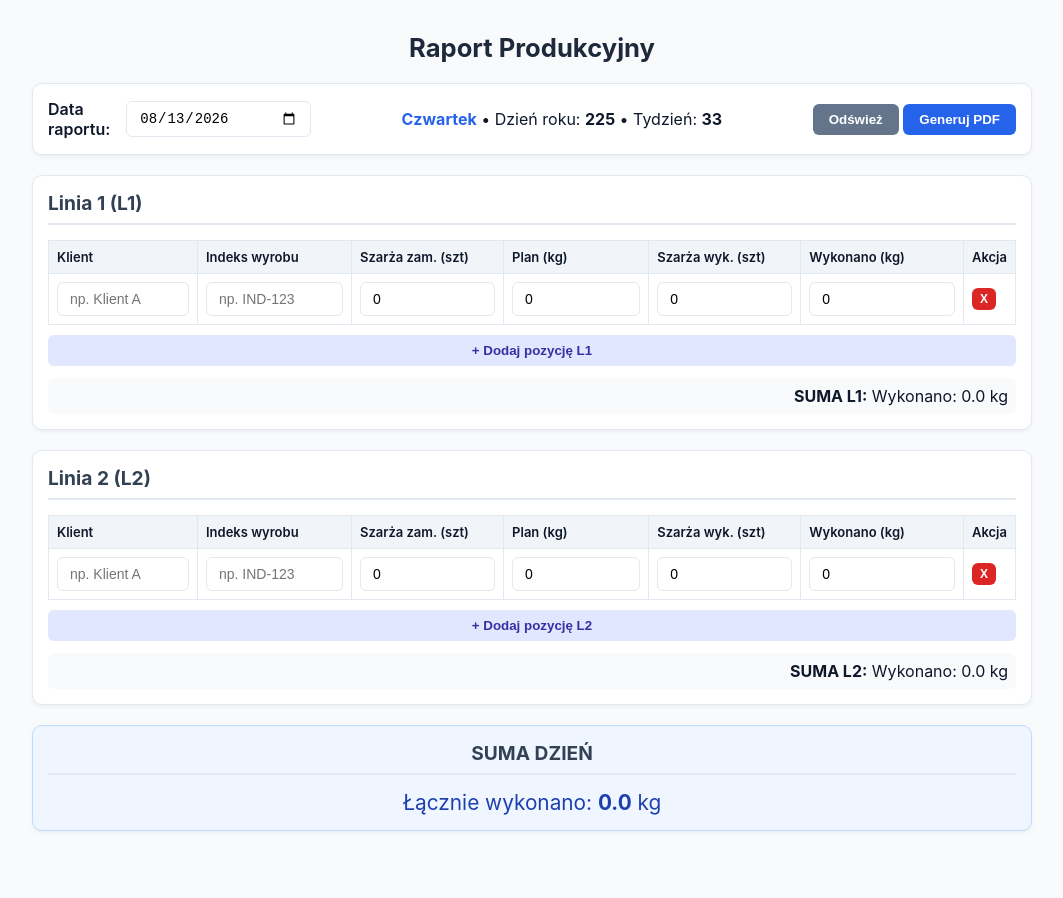
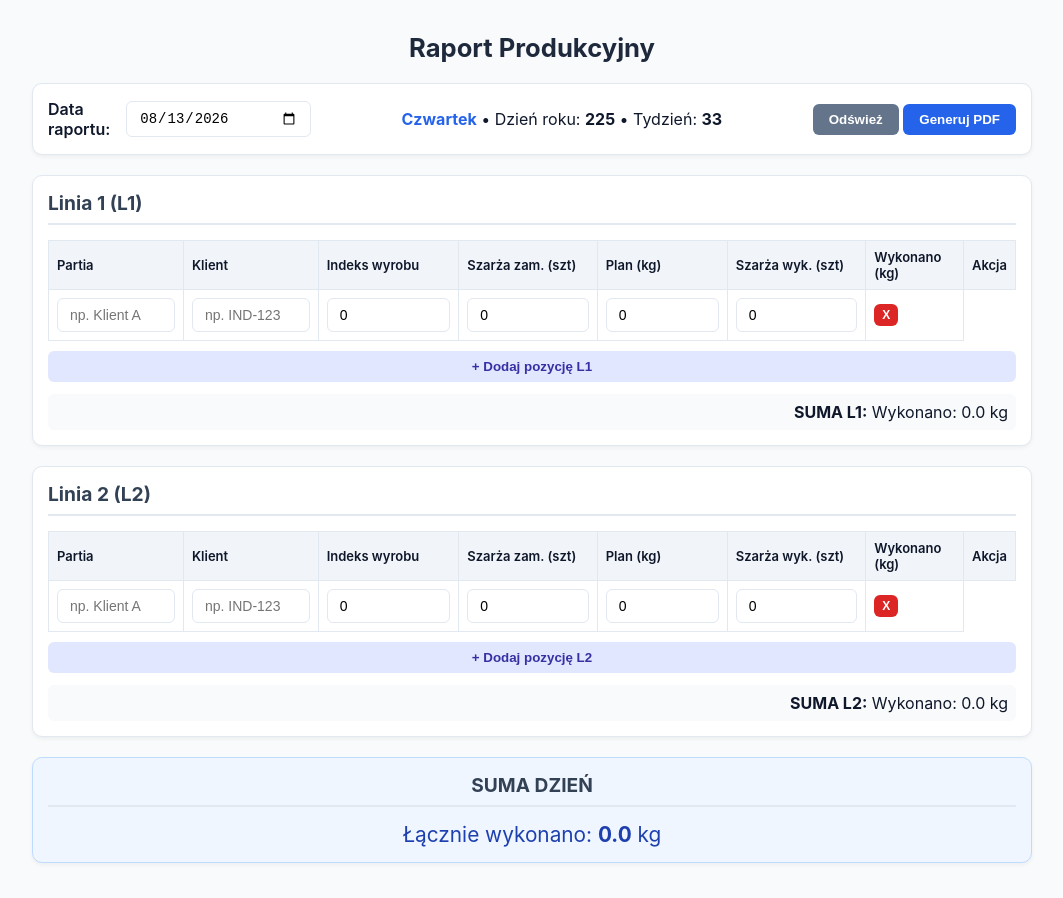
Before and after one commit to pawelse/plan-produkcji, a plain HTML site: page index.html in a window 1280 px wide. Shown: the whole page, without its empty margins (108-1171 px from the left). Before the commit the page ends 866 px from the top, so only its background shows below. Drawn offline with Linux system fonts and the light colour scheme.

Commit message:
Update index.html

```diff
--- a/index.html
+++ b/index.html
@@ -14,7 +14,7 @@
         <div class="card top-bar">
             <div class="input-group">
                 <label for="data-raportu">Data raportu:</label>
-                <input type="date" id="data-raportu" onchange="aktualizujInfoODacie()">
+                <input type="date" id="data-raportu" onchange="przeliczWszystkiePartieIInfo()">
             </div>
 
             <!-- Informacje o wybranej dacie -->
@@ -39,6 +39,7 @@
                 <table id="tabela-l1">
                     <thead>
                         <tr>
+                            <th>Partia</th>
                             <th>Klient</th>
                             <th>Indeks wyrobu</th>
                             <th>Szarża zam. (szt)</th>
@@ -53,7 +54,7 @@
                     </tbody>
                 </table>
             </div>
-            <button class="btn btn-add" onclick="dodajWiersz('tbody-l1')">+ Dodaj pozycję L1</button>
+            <button class="btn btn-add" onclick="dodajWiersz('tbody-l1', '10')">+ Dodaj pozycję L1</button>
 
             <div class="podsumowanie-linia">
                 <strong>SUMA L1:</strong> Wykonano: <span id="suma-l1-kg">0</span> kg
@@ -67,6 +68,7 @@
                 <table id="tabela-l2">
                     <thead>
                         <tr>
+                            <th>Partia</th>
                             <th>Klient</th>
                             <th>Indeks wyrobu</th>
                             <th>Szarża zam. (szt)</th>
@@ -81,7 +83,7 @@
                     </tbody>
                 </table>
             </div>
-            <button class="btn btn-add" onclick="dodajWiersz('tbody-l2')">+ Dodaj pozycję L2</button>
+            <button class="btn btn-add" onclick="dodajWiersz('tbody-l2', '20')">+ Dodaj pozycję L2</button>
 
             <div class="podsumowanie-linia">
                 <strong>SUMA L2:</strong> Wykonano: <span id="suma-l2-kg">0</span> kg
```
